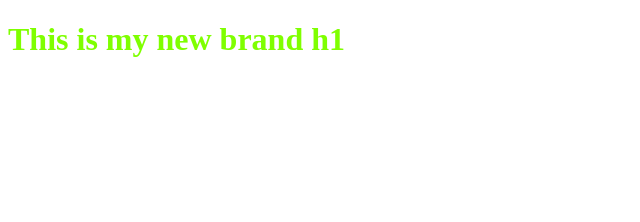
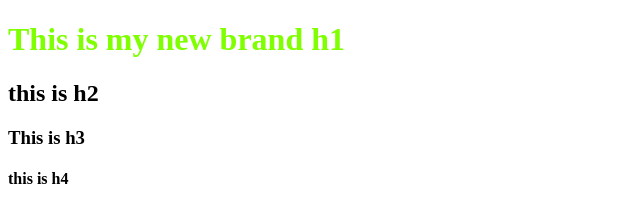
Before and after one commit to ZabihullahNooriWardak/html-css-hello-microverse-, a plain HTML site: page index.html in a window 1280 px wide. Shown: the whole page, without its empty margins (0-640 px from the left). Drawn offline with Linux system fonts and the light colour scheme.

Commit message:
html changed

```diff
--- a/index.html
+++ b/index.html
@@ -9,5 +9,8 @@
 </head>
 <body>
     <h1>This is my new brand h1 </h1>
+    <h2>this is h2</h2>
+    <h3>This is h3</h3>
+    <h4>this is h4</h4>
 </body>
 </html>
```
